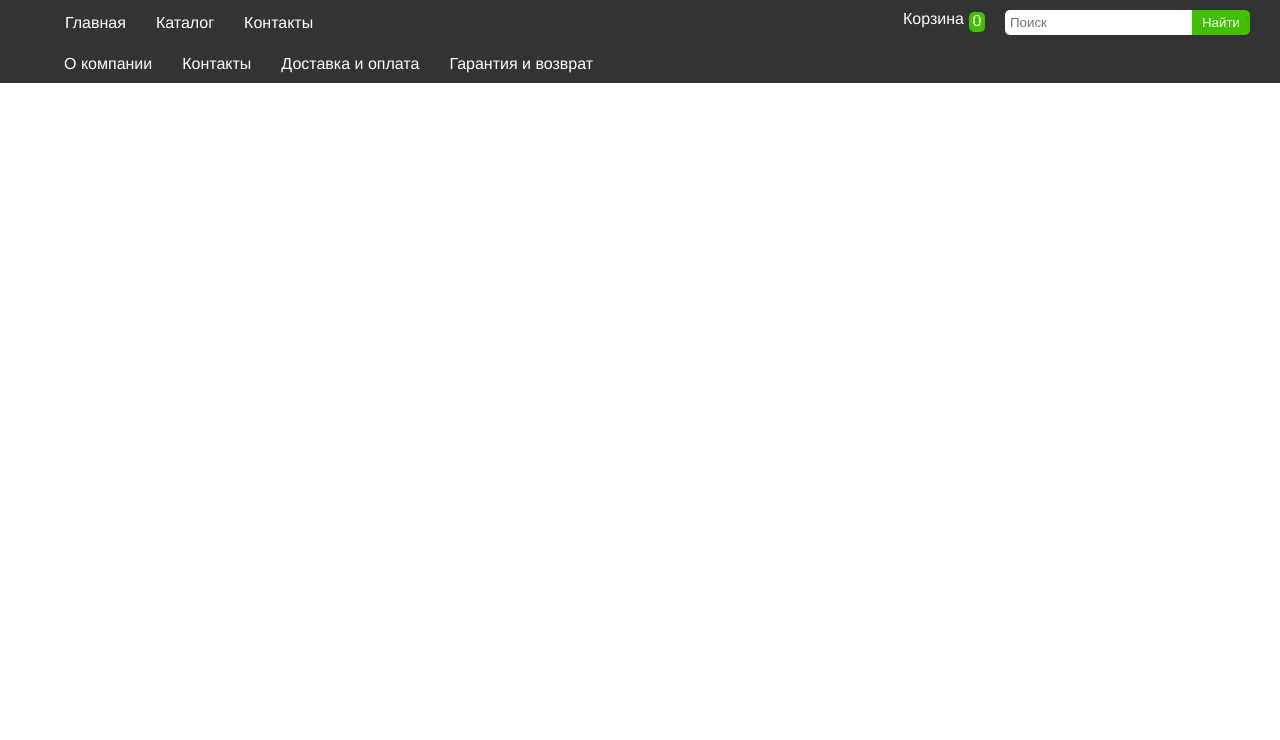
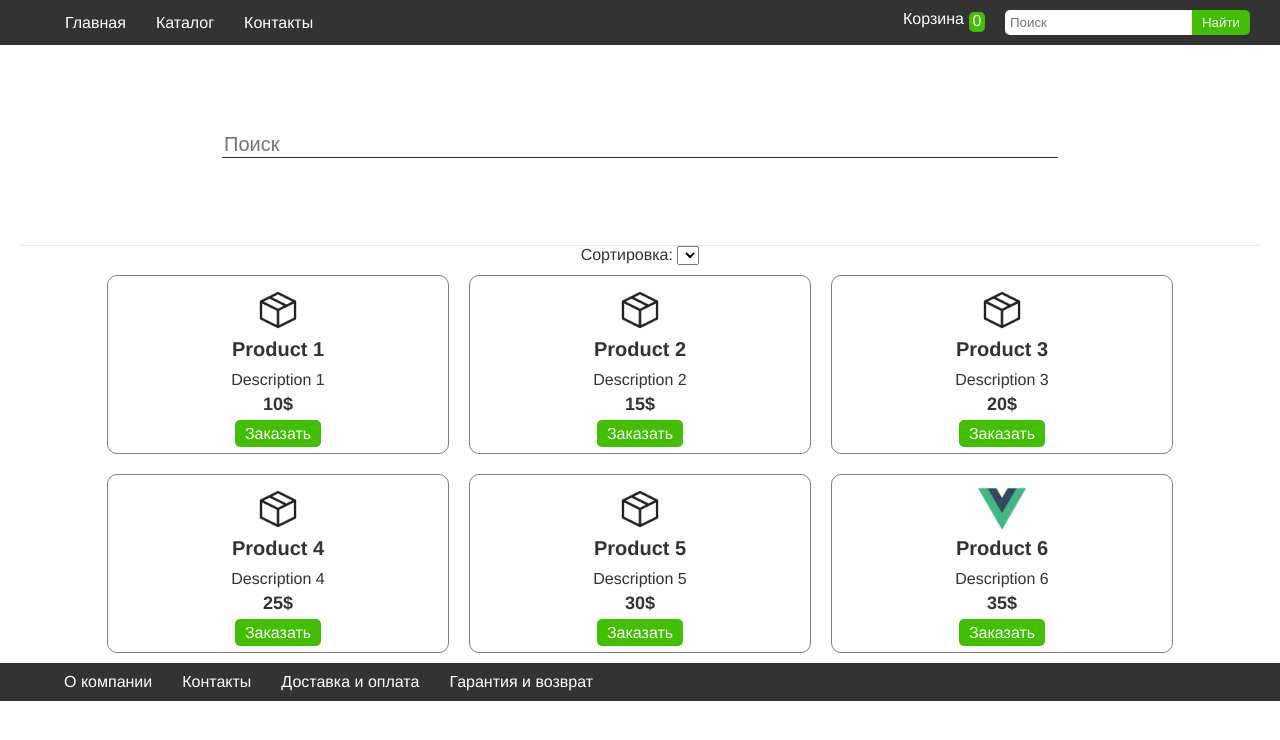
Before and after one commit to kotet912/shop, a Vue app: page /catalog in a window 1280 px wide. Shown: the top 740 px of the page. Built offline with nearby package versions, Linux system fonts and the light colour scheme.

Commit message:
начало католога

```diff
--- a/src/router/router.js
+++ b/src/router/router.js
@@ -2,6 +2,7 @@ import { createRouter, createWebHistory } from 'vue-router';
 import vMain from '@/views/vMain.vue';
 import pageCard from '@/views/pageCard.vue';
 import pageBasket from '@/views/pageBasket.vue';
+import pageCatalog from '@/views/pageCatalog.vue';
 
 const router = createRouter({
     history: createWebHistory(),
@@ -22,6 +23,11 @@ const router = createRouter({
             name: 'pageBasket',
             component: pageBasket,
         },
+        {
+            path: '/catalog',
+            name: 'pageCatalog',
+            component: pageCatalog,
+        },
     ],
 });
 
--- a/src/views/pageCard.vue
+++ b/src/views/pageCard.vue
@@ -26,14 +26,14 @@
                         @click="product.count++"
                         class="pageCard__container__count__btn"
                     >
-
+                        +
                     </button>
                     <input type="text" v-model="product.count" />
                     <button
                         @click="product.count--"
                         class="pageCard__container__count__btn"
                     >
-
+                        -
                     </button>
                 </div>
             </div>
--- /dev/null
+++ b/src/views/pageCatalog.less
@@ -0,0 +1,44 @@
+@import '@/assets/variables/variables.less';
+
+.pageCatalog {
+    display: flex;
+    flex-direction: column;
+    justify-content: center;
+    align-items: center;
+    span {
+        opacity: 0.1;
+        border-bottom: 1px solid @main-color;
+        width: 97%;
+    }
+    &__box {
+        display: flex;
+        justify-content: center;
+        align-items: center;
+        min-width: 100%;
+        height: 200px;
+        &__input {
+            border-bottom: 1px solid @main-color;
+            min-width: 65%;
+            font-size: 20px;
+            &:hover,
+            &:target,
+            &:active,
+            &:focus{
+            border-bottom: 1px solid @brand-color;
+            }
+        }
+    }
+
+    &__container {
+        &__filter {
+        }
+        &__products {
+            display: flex;
+            flex-wrap: wrap;
+            justify-content: center;
+            align-items: center;
+        }
+        &__vCard {
+        }
+    }
+}
--- /dev/null
+++ b/src/views/pageCatalog.vue
@@ -0,0 +1,59 @@
+<template>
+    <main class="pageCatalog">
+        <div class="pageCatalog__box">
+            <input
+                type="text"
+                placeholder="Поиск"
+                class="pageCatalog__box__input"
+            />
+        </div>
+        <span />
+        <div class="pageCatalog__container">
+            <div class="pageCatalog__container__filter">
+                Сортировка:
+                <select v-model="sortType" >
+                    <option value=""></option>
+                </select>
+            </div>
+            <div class="pageCatalog__container__products">
+                <vCard
+                    class="pageCatalog__container__vCard"
+                    v-for="item in products"
+                    :key="item.id"
+                    :id="item.id"
+                    :image="item.image"
+                    :title="item.title"
+                    :description="item.description"
+                    :price="item.price"
+                />
+            </div>
+        </div>
+    </main>
+</template>
+
+<script>
+import { mapState } from 'vuex';
+import vCard from '@/components/vCard/vCard.vue';
+
+export default {
+    name: 'pageCatalog',
+    components: {
+        vCard,
+    },
+    computed: {
+        ...mapState({
+            products: (state) => state,
+        }),
+    },
+
+    data() {
+        return {};
+    },
+
+    mounted() {},
+
+    methods: {},
+};
+</script>
+
+<style src="./pageCatalog.less" lang="less" />
```
